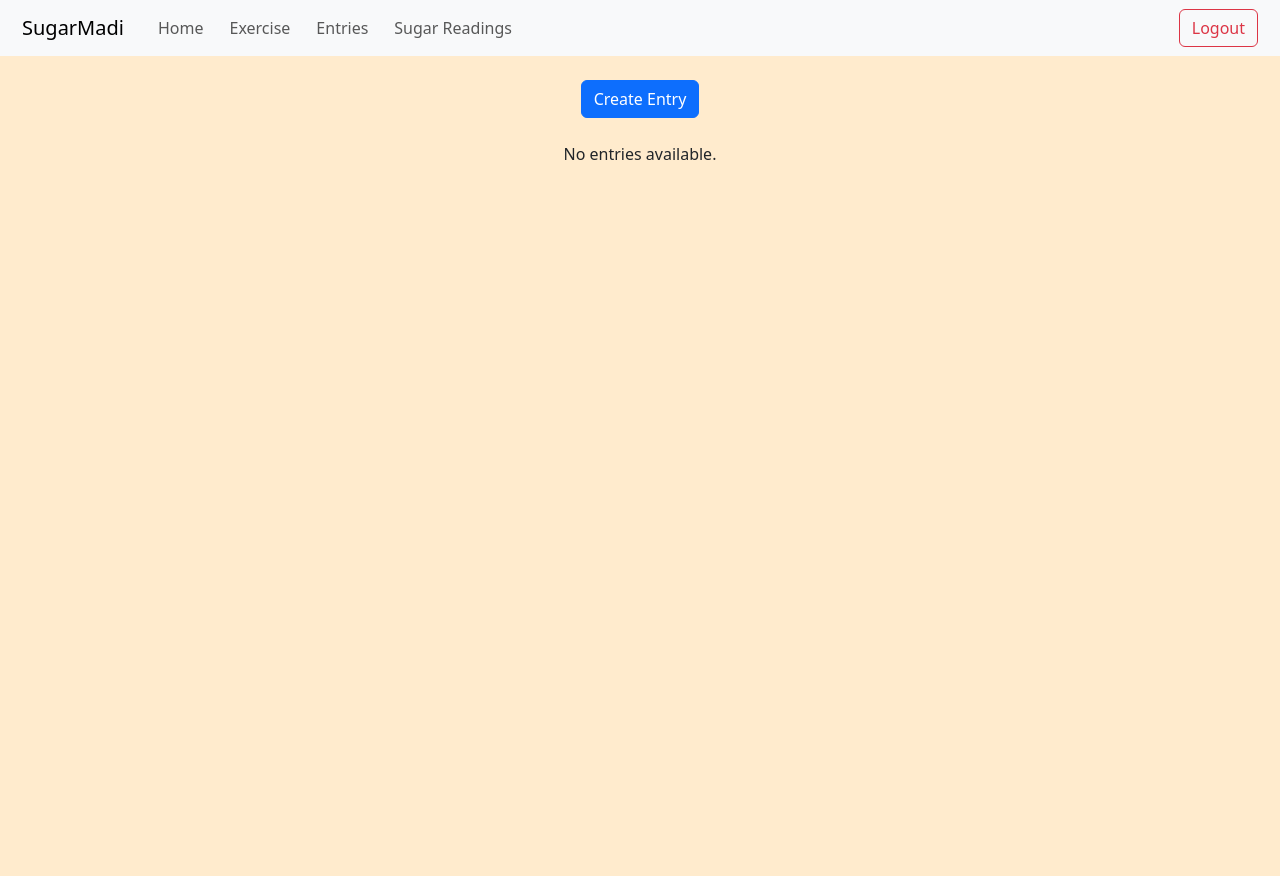
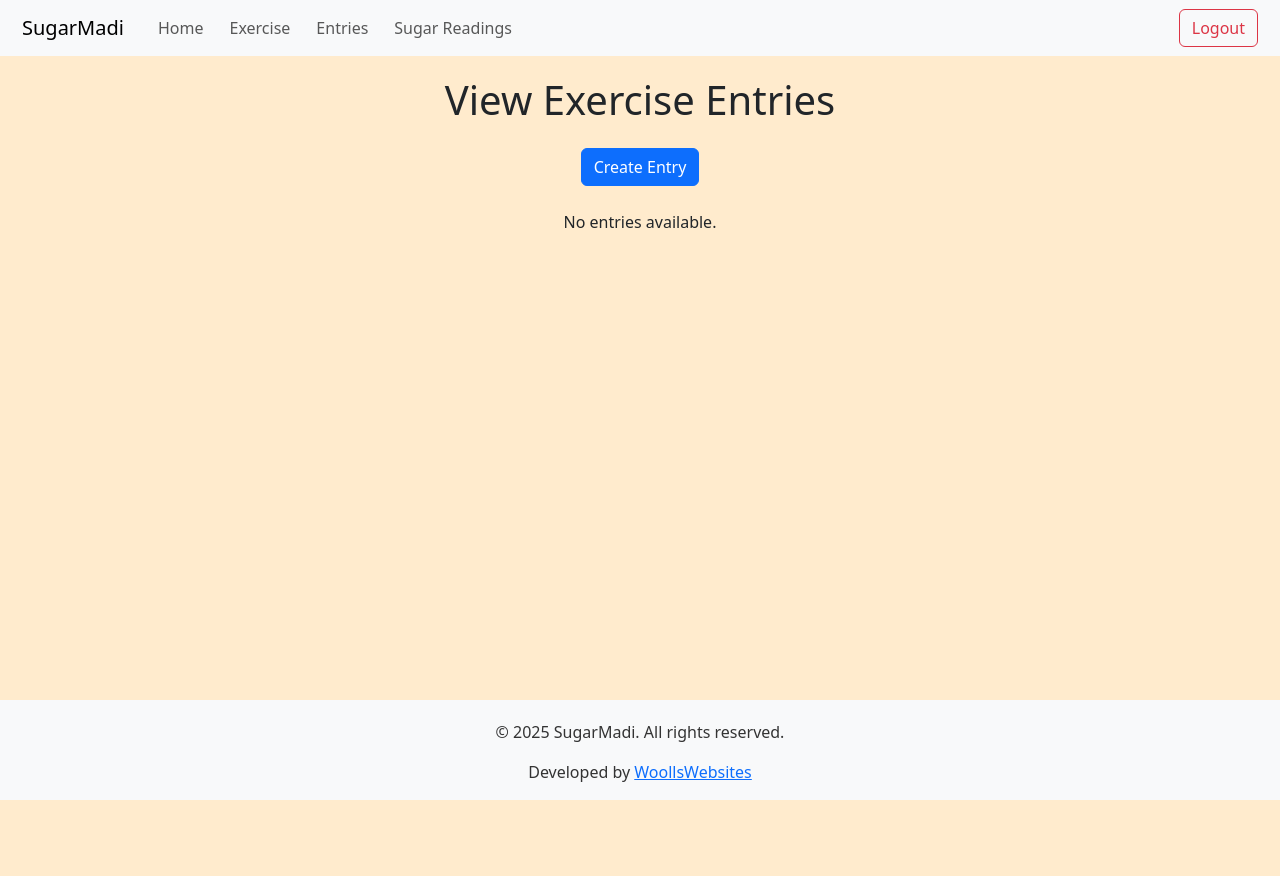
Before and after one commit to judewoolls/SugarMadi, a Django app: page /tracker/view_entries/ in a window 1280 px wide. Before the commit the page ends 160 px from the top, so only its background shows below. Run offline with Django 4.2, Linux system fonts and the light colour scheme; the visitor is signed in with stand-in values (Sample User, id 1); data that the repository does not hold is empty.

Commit message:
add some styling chnages and install whitenoise

```diff
--- a/static/styles/styles.css
+++ b/static/styles/styles.css
@@ -26,6 +26,9 @@ nav li {
 
 main {
     text-align: center;
+    height: 100vh;
+    background-color: blanchedalmond;
+    margin-top: 20px;
 }
 
 .form-group {
@@ -62,3 +65,13 @@ main {
 .card {
     border: 1px #333 solid;
 }
+
+footer {
+    background-color: rgb(248,249,250);
+    color: #333;
+    padding: 20px;
+    position: fixed;
+    bottom: 0;
+    width: 100%;
+    height: 100px;
+}
--- a/templates/base.html
+++ b/templates/base.html
@@ -57,7 +57,7 @@
     </nav>
 
     {% if messages %}
-    <div class="container mt-3">
+    <div class="container mt-3 messages">
         {% for message in messages %}
         <div class="alert alert-{{ message.tags }} alert-dismissible fade show" role="alert">
             {{ message }}
@@ -67,6 +67,12 @@
     </div>
     {% endif %}
     {% block content %}{% endblock %}
+
+    <footer class="text-center">
+        <p>&copy; 2025 SugarMadi. All rights reserved.</p>
+        <p>Developed by <a href="https://woollswebsites.co.uk">WoollsWebsites</a></p>
+    </footer>
+
     <script src="https://cdn.jsdelivr.net/npm/bootstrap@5.3.7/dist/js/bootstrap.bundle.min.js" integrity="sha384-ndDqU0Gzau9qJ1lfW4pNLlhNTkCfHzAVBReH9diLvGRem5+R9g2FzA8ZGN954O5Q" crossorigin="anonymous"></script>
 </body>
 
--- a/tracker/templates/tracker/view_entries.html
+++ b/tracker/templates/tracker/view_entries.html
@@ -2,6 +2,7 @@
 
 {% block content %}
 <main>
+    <h1 class="mt-3">View Exercise Entries</h1>
     <div class="container mt-4">
         <a href="{% url 'create_entry' %}" class="btn btn-primary mb-4">Create Entry</a>
         {% if entries %}
```
Also changed, not shown: core/settings.py (+10 -0 lines).
